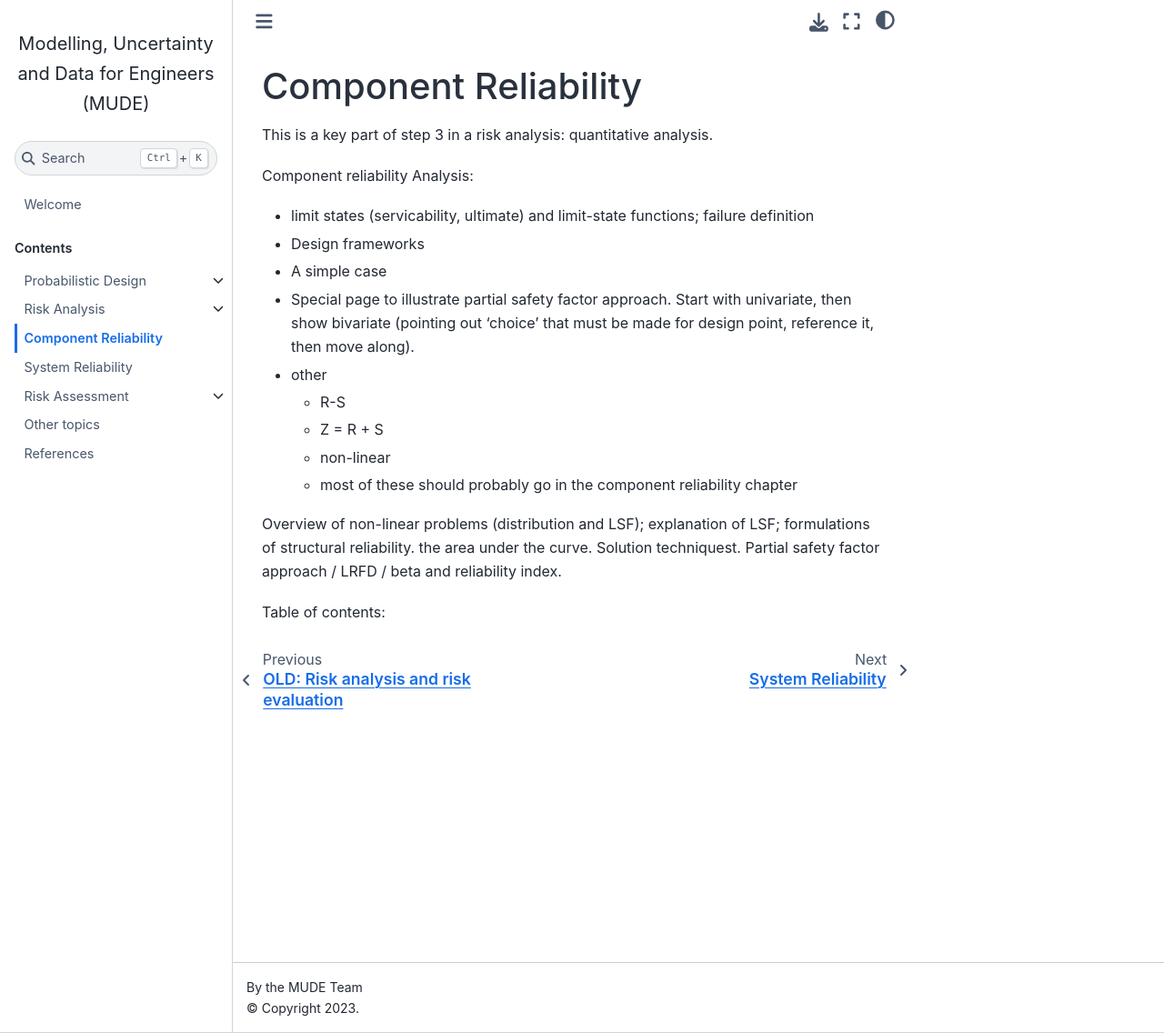
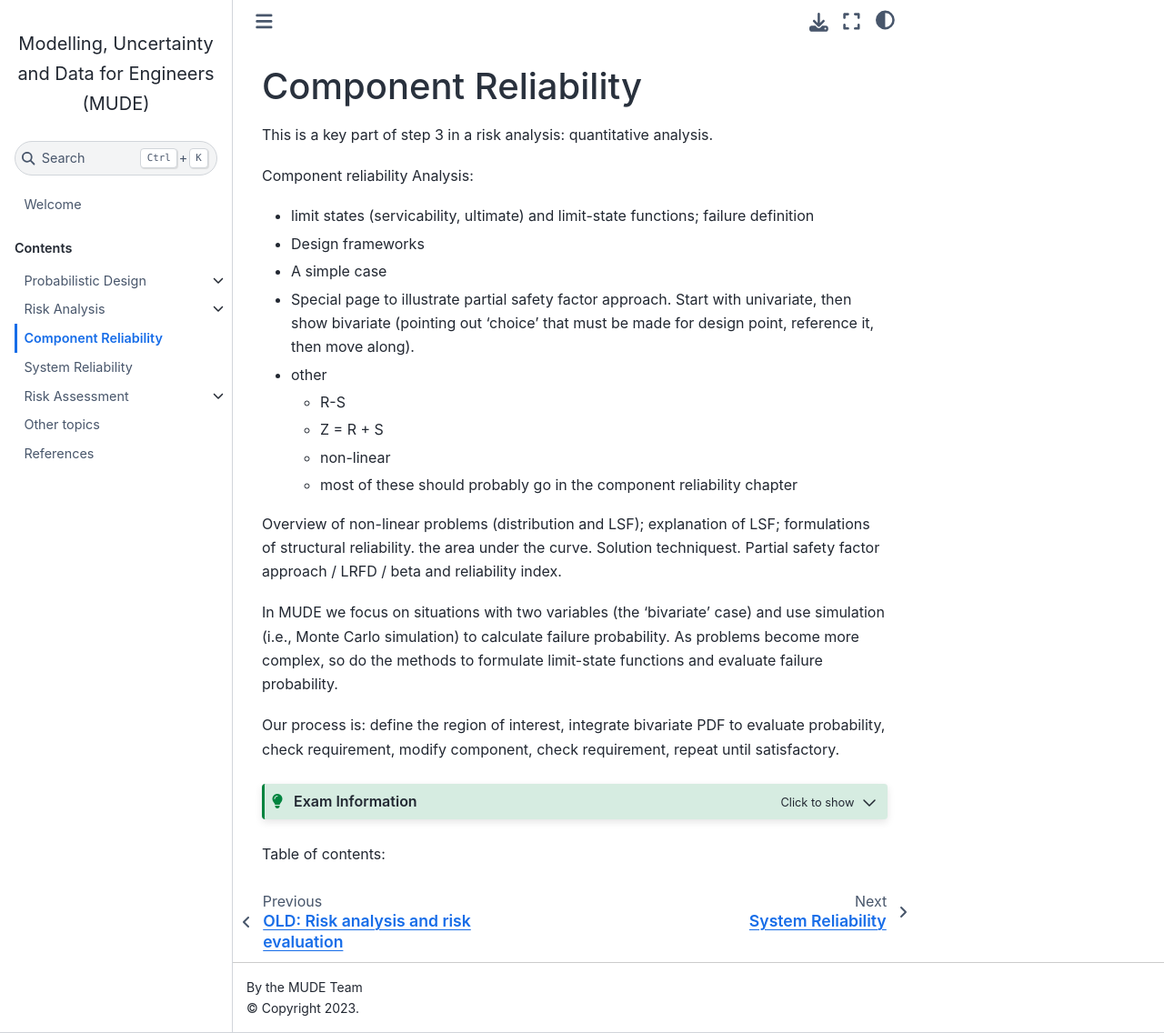
Before and after one commit to TUDelft-CITG/MUDE, a Jupyter Book: the page built from book/reliability-component/overview.md, in a window 1280 px wide and 1136 px high. Shown: the whole window at 91% size. Built offline with Jupyter Book 1.0.4 settings and Sphinx 7.4.7 and the Sphinx Book theme 1.1.4, drawn with Linux system fonts in a browser that asks for light colours.

Commit message:
updates to component outline

````diff
--- a/book/reliability-component/overview.md
+++ b/book/reliability-component/overview.md
@@ -18,5 +18,13 @@
 
 Overview of non-linear problems (distribution and LSF); explanation of LSF; formulations of structural reliability. the area under the curve. Solution techniquest. Partial safety factor approach / LRFD / beta and reliability index.
 
+In MUDE we focus on situations with two variables (the 'bivariate' case) and use simulation (i.e., Monte Carlo simulation) to calculate failure probability. As problems become more complex, so do the methods to formulate limit-state functions and evaluate failure probability.
+
+Our process is: define the region of interest, integrate bivariate PDF to evaluate probability, check requirement, modify component, check requirement, repeat until satisfactory.
+
+```{admonition} Exam Information
+:class: tip, dropdown
+For the exam, you will be expected to be able to recognize and solve simple component reliability problems, and describe the influence that dependence between random variables may have on the calculated probability of interest. Given a specific problem of interest, you should be able to describe failure (or non-failure) analytically as a function of random variables and visually in a bivariate plot. Using these simple frameworks, you can modify the component such that the probability of interest meets a specific criteria.
+```
 
 Table of contents:
````
Also changed, not shown: book/intro.md (+6 -6 lines), book/reliability-system/overview.md (+6 -0 lines), book/prob-design/02-two-random-variables.ipynb.
